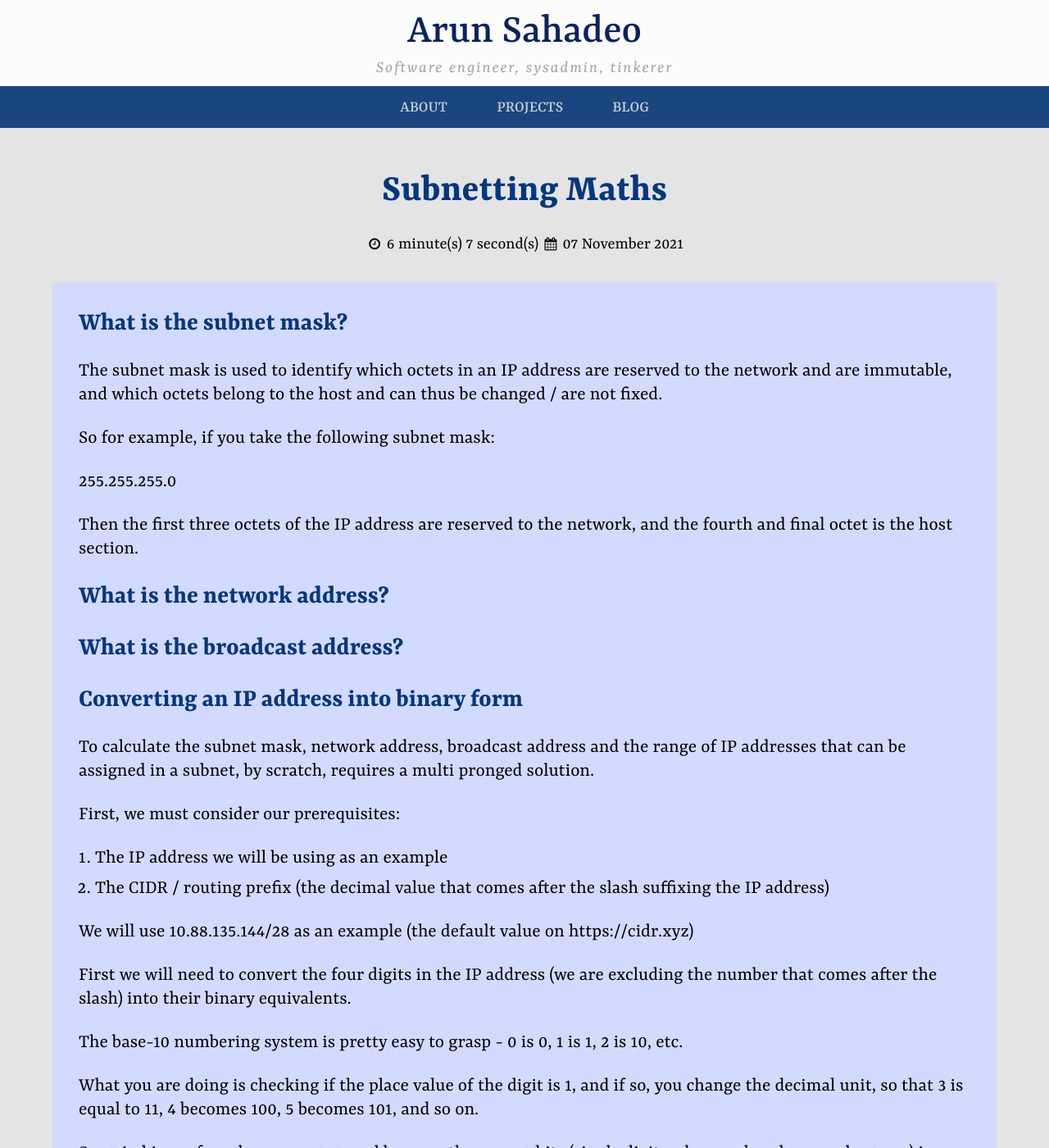
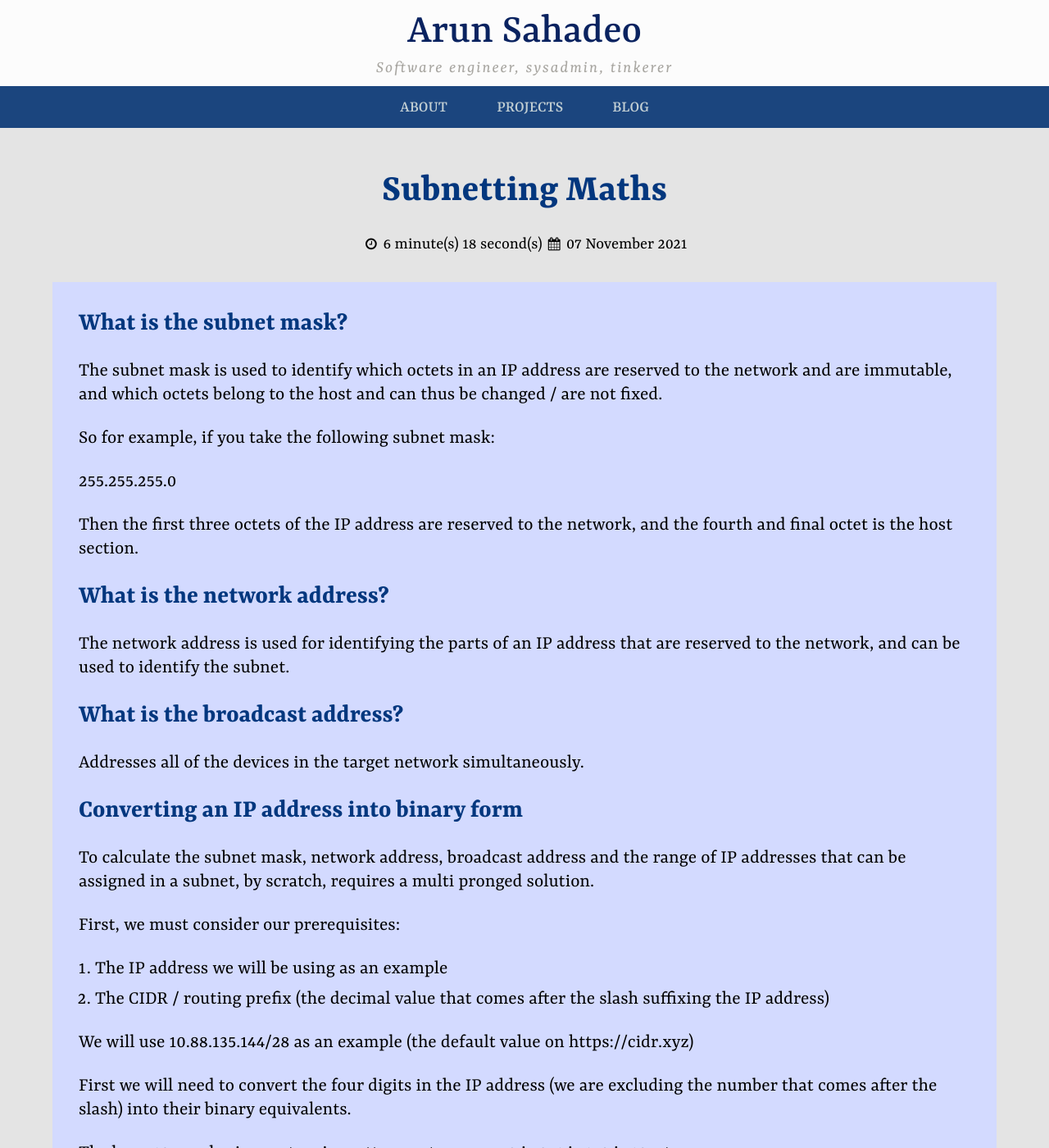
Before and after one commit to ArunSahadeo/ArunSahadeo.github.io, a Jekyll site: the page built from _posts/2021-11-07-subnetting-maths.md, in a window 1280 px wide and 1400 px high. Shown: the whole window at 82% size. Built offline with Jekyll 4.4.1, drawn with Linux system fonts in a browser that asks for light colours; some web fonts are replaced.

Commit message:
Update post

```diff
--- a/_posts/2021-11-07-subnetting-maths.md
+++ b/_posts/2021-11-07-subnetting-maths.md
@@ -23,7 +23,11 @@ Then the first three octets of the IP address are reserved to the network, and t
 
 ### What is the network address?
 
+The network address is used for identifying the parts of an IP address that are reserved to the network, and can be used to identify the subnet.
+
 ### What is the broadcast address?
+
+Addresses all of the devices in the target network simultaneously.
 
 ### Converting an IP address into binary form
 
```
